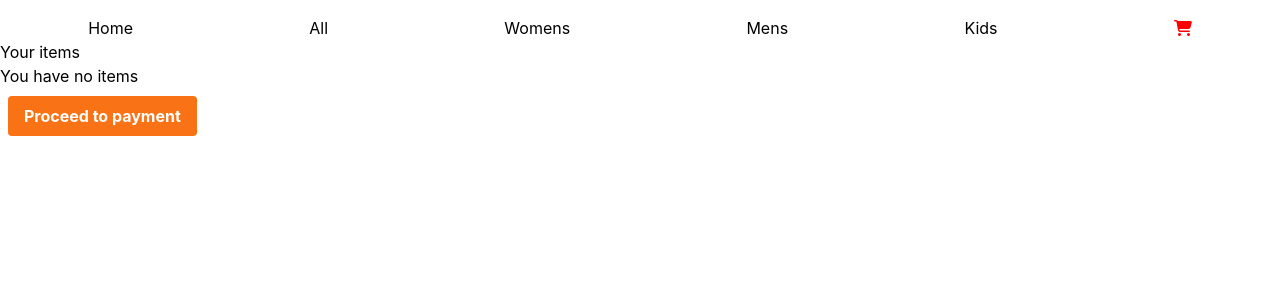
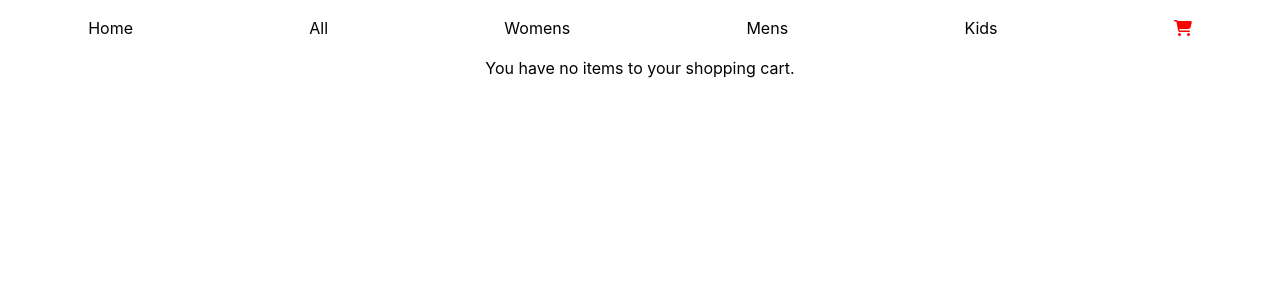
Before and after one commit to jonp2020/online_store, a React (Vite) app in the folder frontend/: page /cart in a window 1280 px wide. Shown: the top 300 px of the page. Built offline with nearby package versions, Linux system fonts and the light colour scheme.

Commit message:
add link styling to cartItem and link to payment page

```diff
--- a/frontend/src/components/Cart.jsx
+++ b/frontend/src/components/Cart.jsx
@@ -7,19 +7,21 @@ const Cart = () => {
   const { cartItems } = useContext(CartContext);
 
   return (
-    <>
-      <h4>Your items</h4>
-
-      {cartItems.length <= 0 && <p>You have no items</p>}
+    <div className="flex flex-col items-center m-4">
+      {cartItems.length <= 0 && <p>You have no items to your shopping cart.</p>}
       {cartItems.length > 0 &&
-        cartItems.map((item) => <CartItem item={item} />)}
-
-      <Link to="/cart/payment">
-        <button className="bg-orange-500 hover:bg-orange-700 text-white font-bold py-2 px-4 m-2 rounded">
-          Proceed to payment
-        </button>
-      </Link>
-    </>
+        cartItems.map((item) => (
+          <>
+            <h4 className="m-4">Your items:</h4>
+            <CartItem item={item} />
+            <Link to="/cart/payment">
+              <button className="mt-4 bg-black hover:bg-gray-500 text-white font-bold py-2 px-4 m-2 rounded">
+                Proceed to payment
+              </button>
+            </Link>
+          </>
+        ))}
+    </div>
   );
 };
 
--- a/frontend/src/components/CartItem.jsx
+++ b/frontend/src/components/CartItem.jsx
@@ -31,7 +31,7 @@ const CartItem = ({ item }) => {
         <p>Colour: {selectedColour}</p>
         <p>Size: {selectedSize}</p>
         <button
-          className="bg-orange-500 hover:bg-orange-700 text-white font-bold py-2 px-4 rounded"
+          className="mt-4 bg-orange-500 hover:bg-orange-700 text-white font-bold py-2 px-4 rounded"
           onClick={() => removeItem()}
         >
           Remove from cart
```
